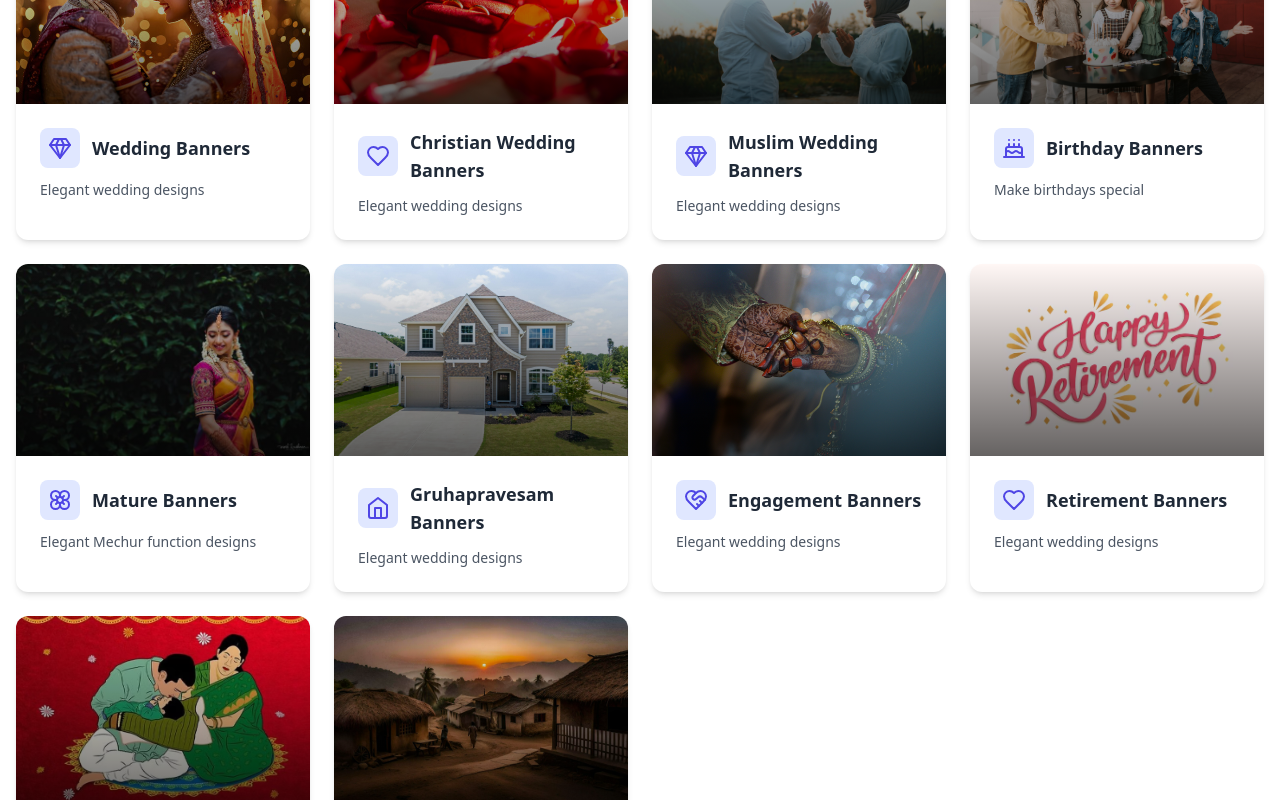
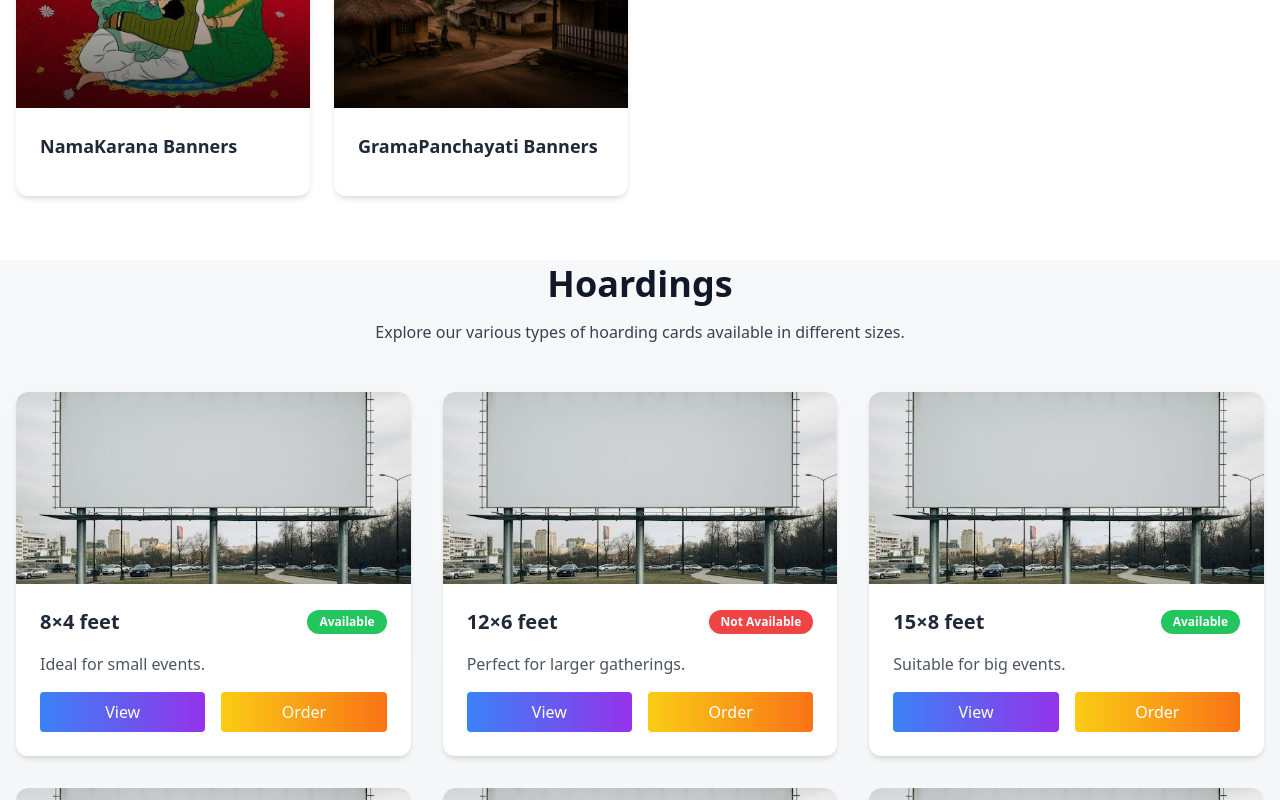
Before and after one commit to trigovex/karthikeyaflex, a React (Vite) app: page / in a window 1280 px wide. Shown: the part 920-1720 px from the top of the page. Built offline with nearby package versions, Linux system fonts and the light colour scheme.

Commit message:
final changes

```diff
--- a/src/App.tsx
+++ b/src/App.tsx
@@ -1,8 +1,8 @@
 import React, { useState, useEffect } from 'react';
-import HeroSlider from './components/HeroSlider.tsx';
+// import HeroSlider from './components/HeroSlider.tsx';
 import CategorySection from './components/CategorySection';
 import HoardingSection from './components/HoardingSection.tsx';
-import WhyChooseUs from './components/WhyChooseUs.tsx';
+// import WhyChooseUs from './components/WhyChooseUs.tsx';
 import ReviewsSection from './components/ReviewsSection';
 import Footer from './components/Footer';
 import ImagePreviewModal from './components/ImagePreviewModal.tsx';
@@ -70,63 +70,43 @@ const reviews = [
 const categories = [
   {
     title: "Wedding Banners",
-    icon: <Gem className="w-6 h-6" />,
-    image: img5,
-    description: "Elegant wedding designs"
+    image: img5
   },
   {
     title: "Christian Wedding Banners",
-    icon: <Heart className="w-6 h-6" />,
-    image: img2,
-    description: "Elegant wedding designs"
+    image: img2
   },
   {
     title: "Muslim Wedding Banners",
-    icon: <Gem className="w-6 h-6" />,
-    image: img8,
-    description: "Elegant wedding designs"
+    image: img8
   },
   {
     title: "Birthday Banners",
-    icon: <Cake className="w-6 h-6" />,
-    image: img1,
-    description: "Make birthdays special"
+    image: img1
   },
   {
     title: "Mature Banners",
-    icon: <Flower className="w-6 h-6" />,
-    image: img7,
-    description: "Elegant Mechur function designs"
+    image: img7
   },
   {
     title: "Gruhapravesam Banners",
-    icon: <Home className="w-6 h-6" />,
-    image: img6,
-    description: "Elegant wedding designs"
+    image: img6
   },
   {
     title: "Engagement Banners",
-    icon: <HeartHandshake className="w-6 h-6" />,
-    image: img4,
-    description: "Elegant wedding designs"
+    image: img4
   },
   {
     title: "Retirement Banners",
-    icon: <Heart className="w-6 h-6" />,
-    image: img11,
-    description: "Elegant wedding designs"
+    image: img11
   },
   {
     title: "NamaKarana Banners",
-    icon: <PenTool className="w-6 h-6" />,
-    image: img9,
-    description: "Elegant wedding designs"
+    image: img9
   },
   {
     title: "GramaPanchayati Banners",
-    icon: <Warehouse className="w-6 h-6" />,
-    image: img10,
-    description: "Elegant wedding designs"
+    image: img10
   },
 ];
 
@@ -134,63 +114,85 @@ const categories = [
 const categoriesinside = [
   {
     title: "Wedding Card",
-    icon: <Gem className="w-6 h-6" />,
-    image: wedding1,
-    description: "Elegant wedding designs"
+    image: wedding1
   },
   {
     title:  "Wedding Card",
-    icon: <Heart className="w-6 h-6" />,
-    image: wedding2,
-    description: "Elegant wedding designs"
+    image: wedding2
   },
   {
     title:  "Wedding Card",
-    icon: <Gem className="w-6 h-6" />,
-    image: wedding3,
-    description: "Elegant wedding designs"
+    image: wedding3
   },
   {
     title:  "Wedding Card",
-    icon: <Cake className="w-6 h-6" />,
-    image: wedding4,
-    description: "Make birthdays special"
+    image: wedding4
   },
   {
     title:  "Wedding Card",
-    icon: <Flower className="w-6 h-6" />,
-    image: wedding5,
-    description: "Elegant Mechur function designs"
+    image: wedding5
   },
   {
     title:  "Wedding Card",
-    icon: <Home className="w-6 h-6" />,
-    image: wedding6,
-    description: "Elegant wedding designs"
+    image: wedding6
   },
   {
     title:  "Wedding Card",
-    icon: <HeartHandshake className="w-6 h-6" />,
-    image: wedding7,
-    description: "Elegant wedding designs"
+    image: wedding7
   },
   {
     title:  "Wedding Card",
-    icon: <Heart className="w-6 h-6" />,
-    image: wedding8,
-    description: "Elegant wedding designs"
+    image: wedding8
   },
   {
     title:  "Wedding Card",
-    icon: <PenTool className="w-6 h-6" />,
-    image: wedding9,
-    description: "Elegant wedding designs"
+    image: wedding9
   },
   {
     title:  "Wedding Card",
-    icon: <Warehouse className="w-6 h-6" />,
-    image: wedding10,
-    description: "Elegant wedding designs"
+    image: wedding10
+  },
+];
+const Hoardingcategories = [
+  {
+    title: "Wedding Banners",
+    image: img5
+  },
+  {
+    title: "Christian Wedding Banners",
+    image: img2
+  },
+  {
+    title: "Muslim Wedding Banners",
+    image: img8
+  },
+  {
+    title: "Birthday Banners",
+    image: img1
+  },
+  {
+    title: "Mature Banners",
+    image: img7
+  },
+  {
+    title: "Gruhapravesam Banners",
+    image: img6
+  },
+  {
+    title: "Engagement Banners",
+    image: img4
+  },
+  {
+    title: "Retirement Banners",
+    image: img11
+  },
+  {
+    title: "NamaKarana Banners",
+    image: img9
+  },
+  {
+    title: "GramaPanchayati Banners",
+    image: img10
   },
 ];
 
@@ -282,11 +284,11 @@ function App() {
   return (
     <div className="min-h-screen bg-gradient-to-b from-gray-50 to-gray-100">
       <Header />
-      <HeroSlider />
+      {/* <HeroSlider /> */}
       <CategorySection categories={categories} handleCategoryClick={handleCategoryClick} />
       <HoardingSection />
       <WeddingCardsSection/>
-      <WhyChooseUs />
+      {/* <WhyChooseUs /> */}
       <ReviewsSection reviews={reviews} currentReview={currentReview} setCurrentReview={setCurrentReview} />
       <ImagePreviewModal selectedImage={selectedImage} setSelectedImage={setSelectedImage} />
       <OrderFormModal
--- a/src/components/CategorySection.tsx
+++ b/src/components/CategorySection.tsx
@@ -4,7 +4,7 @@ const CategorySection = ({ categories, handleCategoryClick }) => {
   return (
     <section className="py-16 bg-white">
       <div className="container mx-auto px-4">
-        <div className="text-center mb-12">
+        <div className="text-center mb-12 mt-9">
           <h2 className="text-4xl font-bold text-gray-800 mb-4">Flex Printing</h2>
           <p className="text-gray-600 max-w-2xl mx-auto">
             Explore our wide range of banner designs for every occasion
@@ -27,16 +27,16 @@ const CategorySection = ({ categories, handleCategoryClick }) => {
               </div>
               <div className="p-3 sm:p-6">
                 <div className="flex items-center gap-2 sm:gap-3 mb-2 sm:mb-3">
-                  <div className="p-1.5 sm:p-2 bg-indigo-100 rounded-lg text-indigo-600">
+                  {/* <div className="p-1.5 sm:p-2 bg-indigo-100 rounded-lg text-indigo-600">
                     {category.icon}
-                  </div>
+                  </div> */}
                   <h3 className="text-sm sm:text-lg font-bold text-gray-800 line-clamp-2">
                     {category.title}
                   </h3>
                 </div>
-                <p className="text-xs sm:text-sm text-gray-600 line-clamp-2">
+                {/* <p className="text-xs sm:text-sm text-gray-600 line-clamp-2">
                   {category.description}
-                </p>
+                </p> */}
               </div>
             </div>
           ))}
--- a/src/components/ReviewsSection.tsx
+++ b/src/components/ReviewsSection.tsx
@@ -6,7 +6,7 @@ const ReviewsSection = ({ reviews, currentReview, setCurrentReview }) => {
     <section className="py-16 bg-gradient-to-b from-white to-gray-50">
       <div className="container mx-auto px-4">
         <div className="text-center mb-12">
-          <h2 className="text-4xl font-bold text-gray-800 mb-4" style={{ marginTop: '-100px' }}>
+          <h2 className="text-4xl font-bold text-gray-800 mb-4">
             Customer Reviews
           </h2>
           <p className="text-gray-600 max-w-2xl mx-auto">
```
